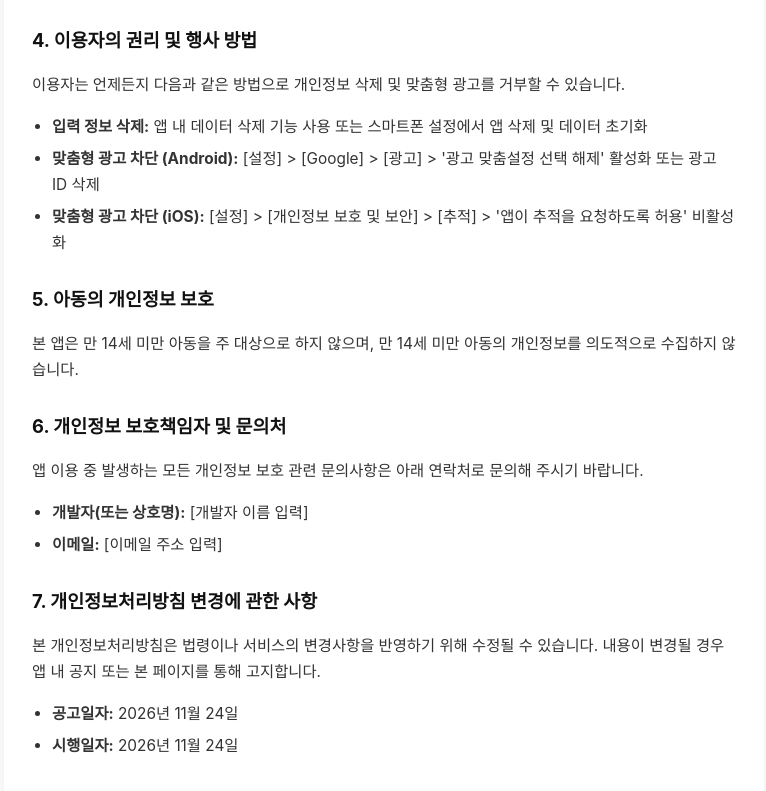
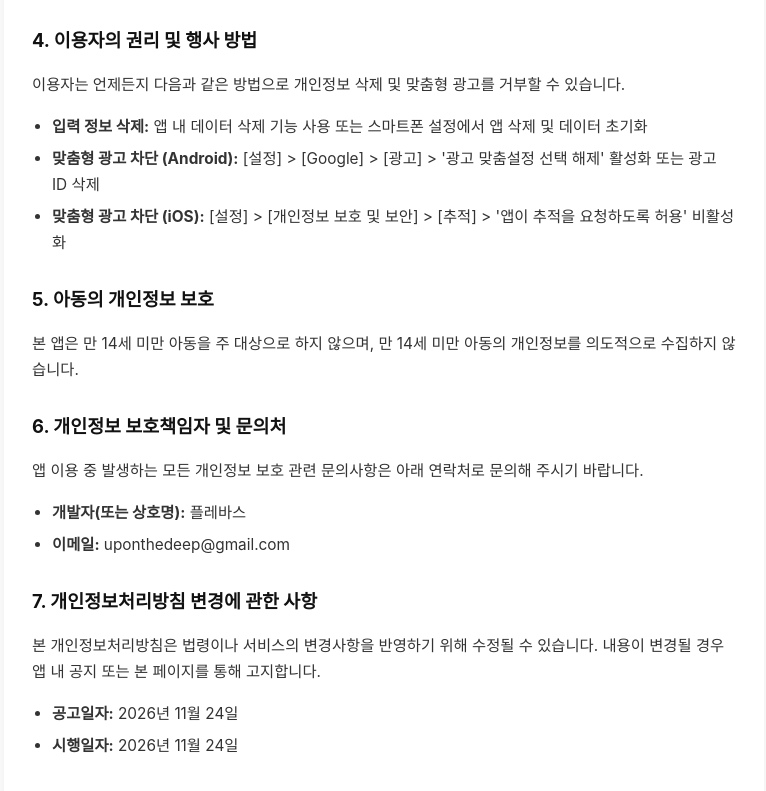
Before and after one commit to StellarLazarus/choi-dosa-privacyinfo, a plain HTML site: page index.html in a window 1280 px wide. Shown: the part 1016-1807 px from the top of the page, without its empty margins (256-1022 px from the left). Drawn offline with Linux system fonts and the light colour scheme.

Commit message:
Update developer contact information in index.html

```diff
--- a/index.html
+++ b/index.html
@@ -100,8 +100,8 @@
     <h2>6. 개인정보 보호책임자 및 문의처</h2>
     <p>앱 이용 중 발생하는 모든 개인정보 보호 관련 문의사항은 아래 연락처로 문의해 주시기 바랍니다.</p>
     <ul>
-      <li><strong>개발자(또는 상호명):</strong> [개발자 이름 입력]</li>
-      <li><strong>이메일:</strong> [이메일 주소 입력]</li>
+      <li><strong>개발자(또는 상호명):</strong> 플레바스 </li>
+      <li><strong>이메일:</strong> uponthedeep@gmail.com</li>
     </ul>
 
     <h2>7. 개인정보처리방침 변경에 관한 사항</h2>
```
